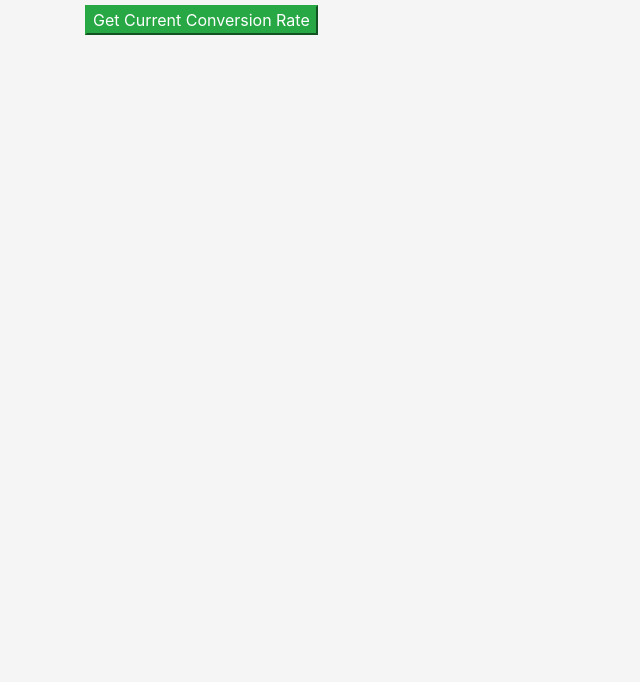
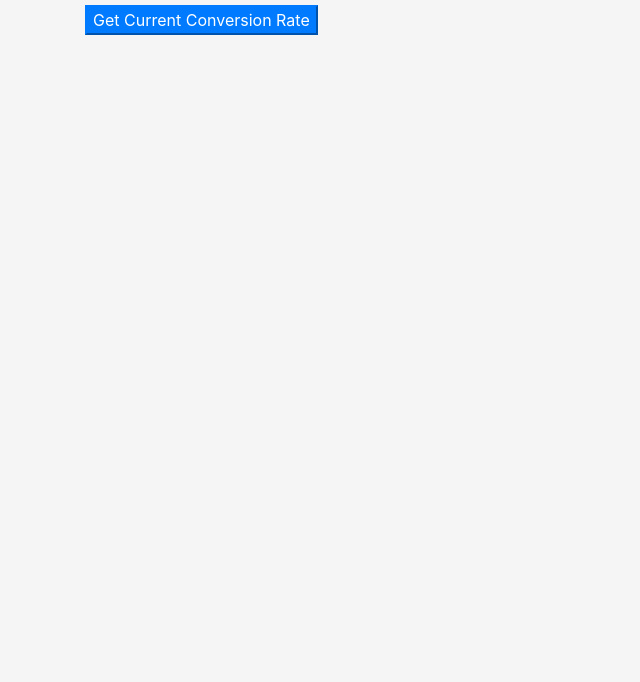
Before and after one commit to justice-rage/currency-exchanger, a website built with webpack: page src/index.html in a window 1280 px wide. Shown: the part 118-800 px from the top of the page, without its empty margins (0-640 px from the left). Built offline with nearby package versions, Linux system fonts and the light colour scheme.

Commit message:
edit button

```diff
--- a/src/index.html
+++ b/src/index.html
@@ -17,7 +17,7 @@
       <option value="ANG">Netherlands Antillian Guilder</option>
     </select>
     <br>
-    <button class="btn-success" id="showUsdConverted">Get Current Conversion Rate</button>
+    <button class="btn-primary" id="showUsdConverted">Get Current Conversion Rate</button>
     <div class="showErrors"></div>
     <div class="showConversionRate"></div>
   </div>
```
